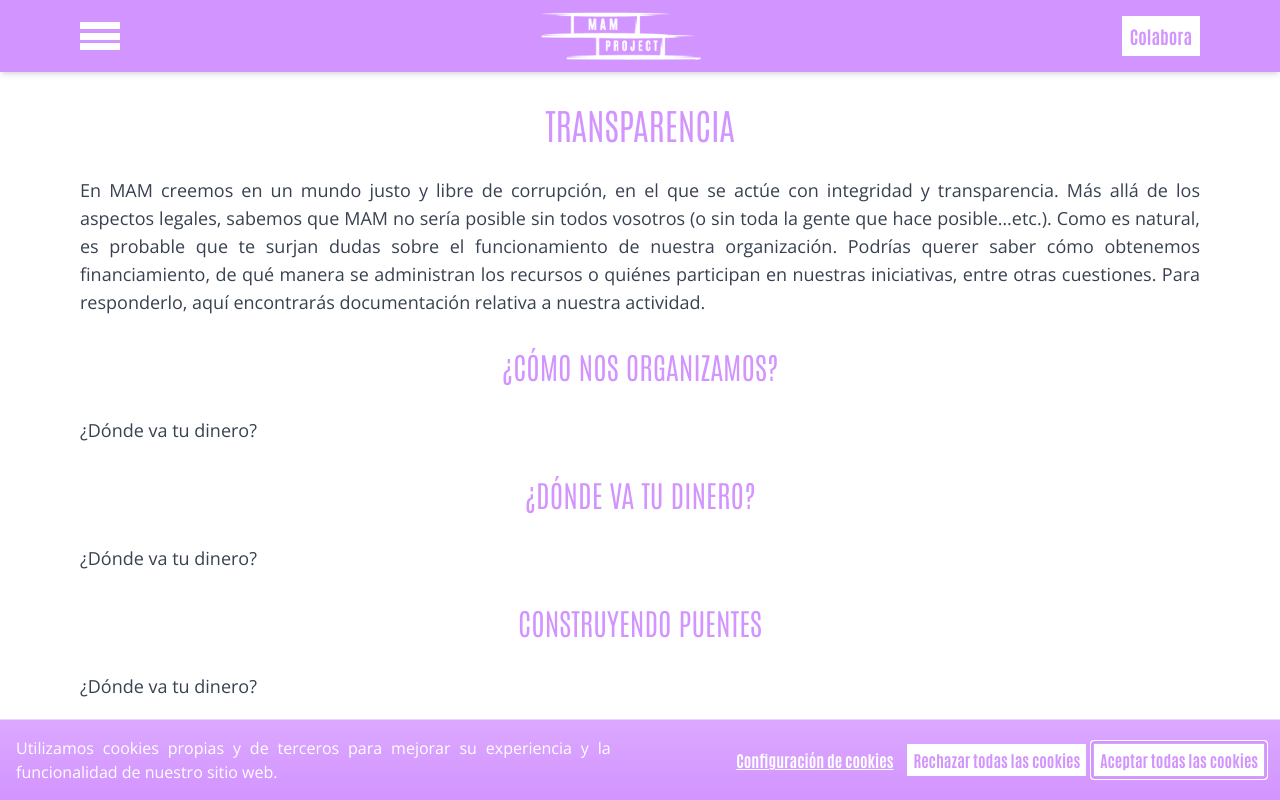
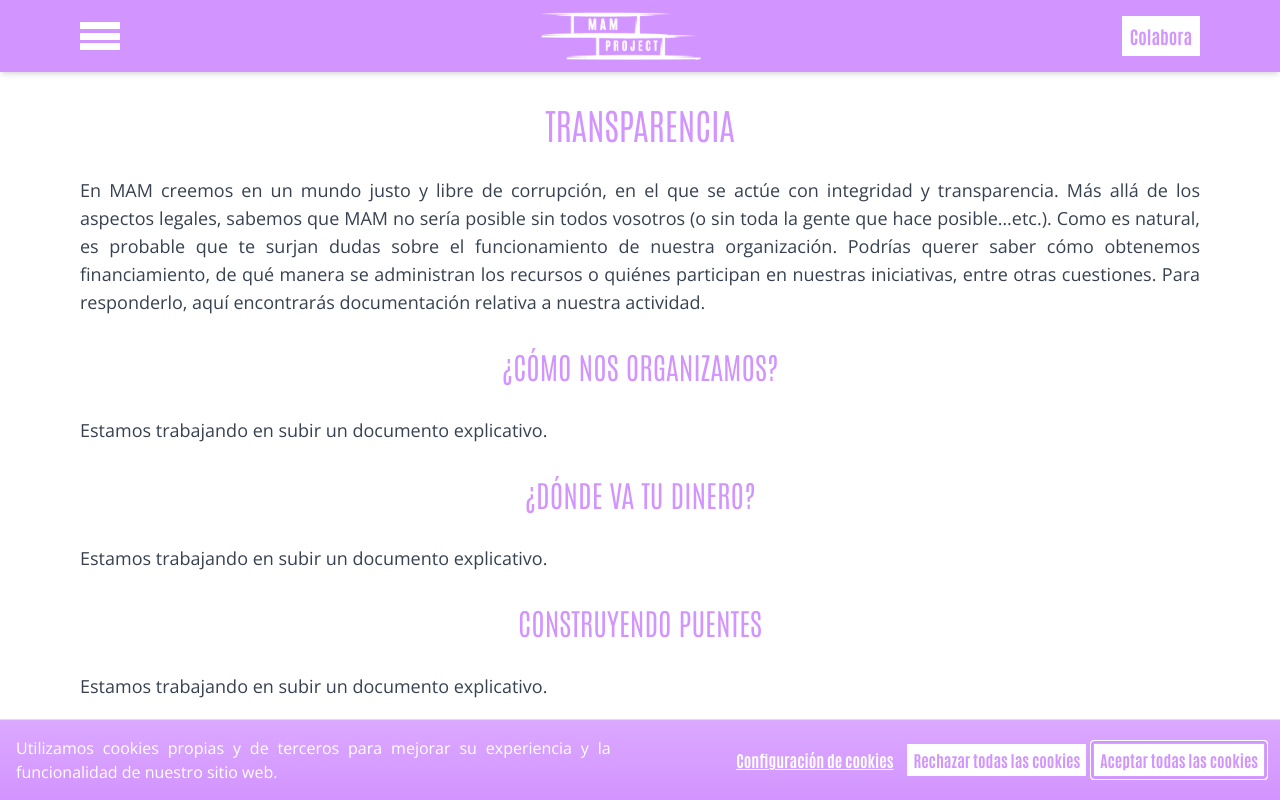
Before and after one commit to Mamproject/webmam, a Next.js app: page /es/transparency in a window 1280 px wide. Built offline with nearby package versions, Linux system fonts and the light colour scheme; no server answers.

Commit message:
Update page.tsx

```diff
--- a/src/app/[lang]/transparency/page.tsx
+++ b/src/app/[lang]/transparency/page.tsx
@@ -27,7 +27,7 @@ export default async function Transparency({
             {dictionary.organigrama}
           </Heading>
           <p className="text-lg text-gray-700 mb-6">
-            {dictionary.donde_va_tu_dinero}
+            {dictionary. en_construccion}
           </p>
           {/* Aquí puedes agregar más detalles sobre los proyectos financiados */}
         </section>
@@ -39,7 +39,7 @@ export default async function Transparency({
             {dictionary.donde_va_tu_dinero}
           </Heading>
           <p className="text-lg text-gray-700 mb-6">
-            {dictionary.donde_va_tu_dinero}
+            {dictionary. en_construccion}
           </p>
           {/* Aquí puedes agregar más detalles sobre los proyectos financiados */}
         </section>
@@ -51,7 +51,7 @@ export default async function Transparency({
             {dictionary.construyendo_puentes}
            </Heading>
           <p className="text-lg text-gray-700 mb-6">
-            {dictionary.donde_va_tu_dinero}
+            {dictionary. en_construccion}
           </p>
           {/* Aquí puedes agregar más detalles sobre los proyectos financiados */}
         </section>
```
